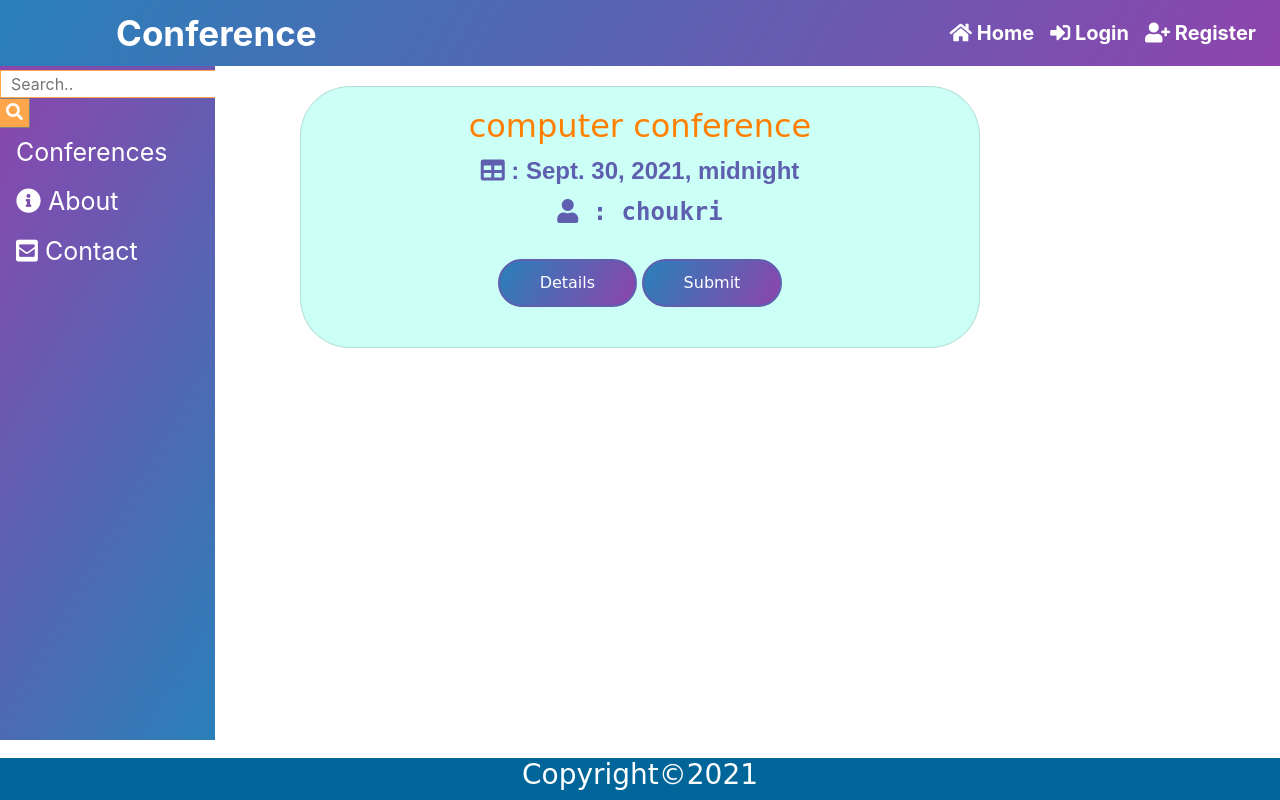
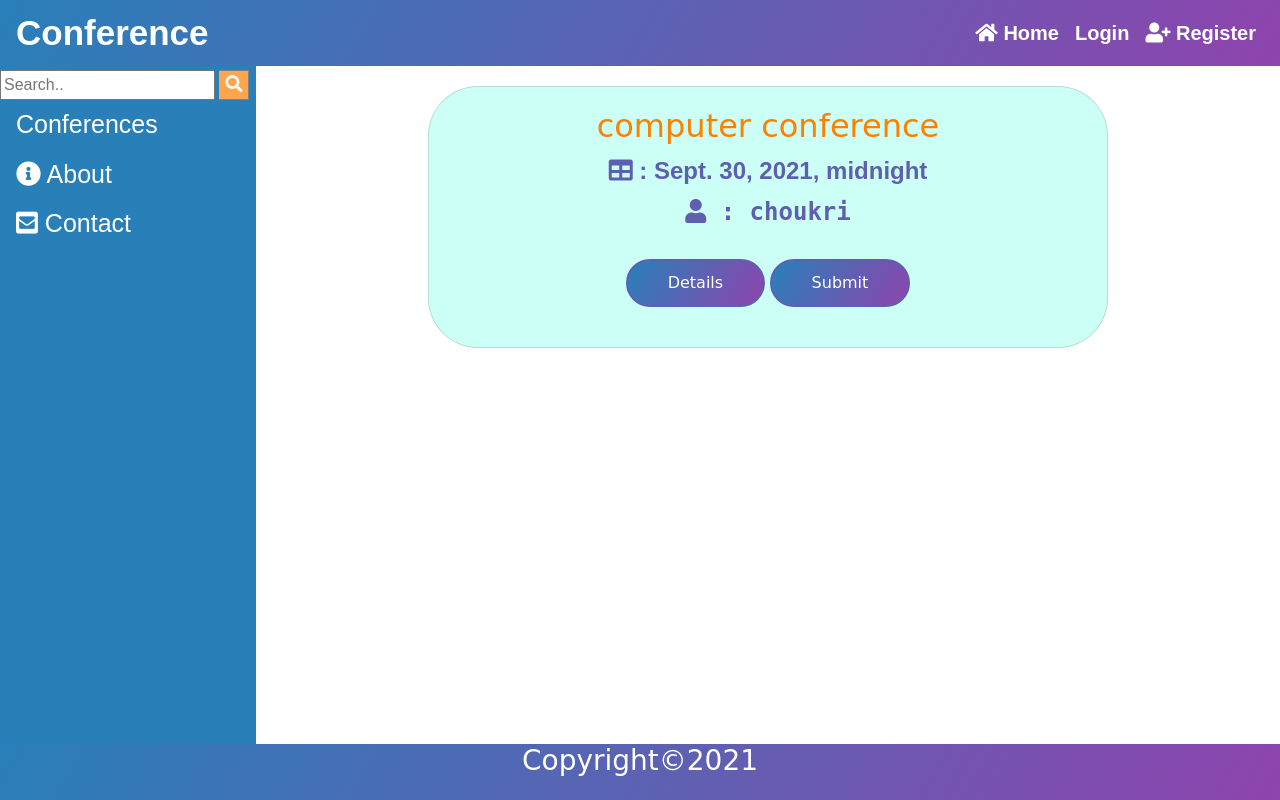
Before and after one commit to FathiAbdelMalek/MemoirProjet, a Django app: page / in a window 1280 px wide. Run offline with Django 3.2, Linux system fonts and the light colour scheme; data comes from the database, SQL or seed files in the repository; both versions use the stored data as it was after the commit; some libraries are stand-ins or nearby versions.

Commit message:
work with choukri in almost everything

```diff
--- a/accounts/urls.py
+++ b/accounts/urls.py
@@ -5,9 +5,11 @@ from . import views
 urlpatterns = [
     path('register/',
          views.RegisterView.as_view(template_name='accounts/register.html'),
+         # views.RegisterView.as_view(),
          name='register'),
     path('login/',
          auth_views.LoginView.as_view(template_name='accounts/login.html'),
+         # auth_views.LoginView.as_view(),
          name='login'),
     path('logout/',
          auth_views.LogoutView.as_view(),
--- a/conferences/templates/conferences/conference.html
+++ b/conferences/templates/conferences/conference.html
@@ -1,12 +1,7 @@
 {% extends 'base.html' %}
-{% load static %}
 {% load humanize %}
 
 {% block title %}{{ conference.title }}{% endblock %}
-
-{% block styles %}
-<link rel="stylesheet" href="{% static '/css/details.css' %}">
-{% endblock %}
 
 {% block content %}
     <table class="table table-bordered" id="table" align="center">
--- a/conferences/templates/conferences/create.html
+++ b/conferences/templates/conferences/create.html
@@ -3,6 +3,8 @@
 {% block title %}Create new Conference{% endblock %}
 
 {% block content %}
-    <h1>Create Conference</h1>
-    {% include 'includes/form.html' %}
+    <div class="my-form">
+        <h1>Create Conference</h1>
+        {% include 'includes/form.html' %}
+    </div>
 {% endblock %}
--- a/conferences/templates/conferences/index.html
+++ b/conferences/templates/conferences/index.html
@@ -1,12 +1,7 @@
 {% extends 'base.html' %}
 {% load humanize %}
-{% load static %}
 
 {% block title %}Home Page{% endblock %}
-
-{% block styles %}
-    <link rel="stylesheet" href="{% static '/css/home.css' %}">
-{% endblock %}
 
 {% block content %}
     {% for message in messages %}
--- a/notifications/templates/notifications/notes.html
+++ b/notifications/templates/notifications/notes.html
@@ -1,10 +1,6 @@
 {% extends 'base.html' %}
 {% load humanize %}
-{% load static %}
 {% block title %}Notifications{% endblock %}
-{% block style%}
-<link rel="stylesheet" href="{% static '/css/notifications.css' %}">
-{% endblock%}
 {% block content %}
   <div class="card mb-3" style="max-width: 720px;" id="container">
         <div class="row no-gutters">
--- a/profiles/templates/profiles/profile.html
+++ b/profiles/templates/profiles/profile.html
@@ -1,10 +1,7 @@
 {% extends 'base.html' %}
-{%load static%}
+
 {% block title %} Profile {% endblock %}
 
-{% block style%}
-<link rel="stylesheet" href="{% static '/css/profile.css' %}">
-{%endblock%}
 {% block content %}
 <div class="container">
     <div class="row d-flex justify-content-center">
--- a/static/css/footer.css
+++ b/static/css/footer.css
@@ -0,0 +1,15 @@
+footer {
+    height: 7%;
+    position: fixed;
+    left: 0;
+    bottom: 0;
+    width: 100%;
+    background: linear-gradient(120deg,#2980b9,#8e44ad);
+    color: white;
+    text-align: center;
+    font-weight: bold;
+    font-family: cursive;
+}
+.copy:hover{
+    color: #ffa64d;
+}
--- a/static/css/nav.css
+++ b/static/css/nav.css
@@ -2,15 +2,15 @@
     font-size:35px;
     font-weight: bold;
     color: #fff;
-    padding: 0 100px;
+    padding-left: 0;
     line-height: 50px;
     text-decoration: none;
 }
+
 .navbar-light{
     background: linear-gradient(120deg,#2980b9,#8e44ad);
+}
 
-
-}
  nav ul li a{
     color: white !important;
     line-height: 20px;
@@ -18,29 +18,26 @@
     font-size: 20px;
     padding-bottom: 10px;
     font-weight: bold;
-
-
 }
 
 nav ul ul li a{
     color: #000!important;
     font-weight: bold;
+}
 
-}
 nav ul ul li  a:hover{
     color: #fff !important ;
      background: linear-gradient(120deg,#2980b9,#8e44ad) !important;
     font-weight: bold;
 }
+
 nav ul  li a:hover{
     color: cyan;
     border-radius: 5px;
     box-shadow:  0 0 5px #33ffff,
                0 0 10px #66ffff;
+}
 
-
-}
 nav ul ul li{
     border-bottom: 1px solid black;
-
 }
--- a/static/css/sidebar.css
+++ b/static/css/sidebar.css
@@ -0,0 +1,40 @@
+aside {
+    width: 20%;
+    position: fixed;
+    z-index: 1;
+    top: 50px;
+    bottom: 7%;
+    left: 0;
+    background-color: #2980b9;
+    overflow-x: hidden;
+    padding-top: 20px;
+}
+
+aside a {
+    padding: 6px 8px 6px 16px;
+    text-decoration: none;
+    font-size: 25px;
+    color:white;
+    display: block;
+
+}
+
+aside a:hover {
+    color:#ffa64d ;
+    font-weight: bold;
+}
+
+form.search button {
+    background:#ffa64d;
+    color: white;
+    font-size: 17px;
+    border: 1px solid grey;
+    border-left: none;
+    cursor: pointer;
+}
+
+div form input[type=text]{
+    padding-left: 10px;
+    border:1px solid #ffa64d;
+    outline-color: #ffa64d ;
+}
--- /dev/null
+++ b/static/js/forms.js
@@ -0,0 +1,7 @@
+function openForm() {
+  document.getElementById("myForm").style.display = "block";
+}
+
+function closeForm() {
+  document.getElementById("myForm").style.display = "none";
+}
--- a/templates/base.html
+++ b/templates/base.html
@@ -6,25 +6,102 @@
     <meta name="viewport" content="width=device-width, initial-scale=1.0">
     <title>{% block title %}{% endblock %} - Memoir</title>
     <link rel="stylesheet" href="{% static '/css/nav.css' %}">
+    <link rel="stylesheet" href="{% static '/css/sidebar.css' %}">
     <link rel="stylesheet" href="{% static '/css/footer.css' %}">
     <link rel="stylesheet" href="{% static '/css/details.css' %}">
     <link rel="stylesheet" href="{% static '/css/profile.css' %}">
-    <link rel="stylesheet" href="{% static '/css/sidebar.css' %}">
     <link rel="stylesheet" href="{% static '/css/home.css' %}">
     <link rel="stylesheet" href="{% static '/css/notifications.css' %}">
-    {% block style%} {% endblock%}
     <link rel="stylesheet" href="https://pro.fontawesome.com/releases/v5.10.0/css/all.css"
           integrity="sha384-AYmEC3Yw5cVb3ZcuHtOA93w35dYTsvhLPVnYs9eStHfGJvOvKxVfELGroGkvsg+p"
           crossorigin="anonymous"/>
     <link rel="stylesheet" href="https://cdn.jsdelivr.net/npm/bootstrap@4.6.0/dist/css/bootstrap.min.css"
           integrity="sha384-B0vP5xmATw1+K9KRQjQERJvTumQW0nPEzvF6L/Z6nronJ3oUOFUFpCjEUQouq2+l"
           crossorigin="anonymous">
+
+<style>
+body {font-family: Arial, Helvetica, sans-serif;}
+* {box-sizing: border-box;}
+
+/* Button used to open the contact form - fixed at the bottom of the page */
+.open-button {
+  background-color: #555;
+  color: white;
+  padding: 16px 20px;
+  border: none;
+  cursor: pointer;
+  opacity: 0.8;
+  position: fixed;
+  bottom: 23px;
+  right: 28px;
+  width: 280px;
+}
+
+/* The popup form - hidden by default */
+.form-popup {
+  display: none;
+  position: fixed;
+  bottom: 0;
+  right: 15px;
+  border: 3px solid #f1f1f1;
+  z-index: 9;
+}
+
+/* Add styles to the form container */
+.form-container {
+  max-width: 300px;
+  padding: 10px;
+  background-color: white;
+}
+
+/* Full-width input fields */
+.form-container input[type=text], .form-container input[type=password] {
+  width: 100%;
+  padding: 15px;
+  margin: 5px 0 22px 0;
+  border: none;
+  background: #f1f1f1;
+}
+
+/* When the inputs get focus, do something */
+.form-container input[type=text]:focus, .form-container input[type=password]:focus {
+  background-color: #ddd;
+  outline: none;
+}
+
+/* Set a style for the submit/login button */
+.form-container .btn {
+  background-color: #04AA6D;
+  color: white;
+  padding: 16px 20px;
+  border: none;
+  cursor: pointer;
+  width: 100%;
+  margin-bottom:10px;
+  opacity: 0.8;
+}
+
+/* Add a red background color to the cancel button */
+.form-container .cancel {
+  background-color: red;
+}
+
+/* Add some hover effects to buttons */
+.form-container .btn:hover, .open-button:hover {
+  opacity: 1;
+}
+</style>
 </head>
 <body>
-{% include 'includes/nav.html' %}
-{% include 'includes/aside.html' %}
-{% block content %}{% endblock %}
-{% include 'includes/footer.html' %}
+    <main>
+        {% include 'includes/nav.html' %}
+        {% include 'includes/aside.html' %}
+        <article style="margin-left: 20%; margin-bottom: 10%">
+            {% block content %}{% endblock %}
+        </article>
+        {% include 'includes/footer.html' %}
+    </main>
+    <script src="{% static '/js/forms.js' %}"></script>
     <script src="https://code.jquery.com/jquery-3.5.1.slim.min.js"
             integrity="sha384-DfXdz2htPH0lsSSs5nCTpuj/zy4C+OGpamoFVy38MVBnE+IbbVYUew+OrCXaRkfj"
             crossorigin="anonymous"></script>
--- a/templates/includes/aside.html
+++ b/templates/includes/aside.html
@@ -1,55 +1,9 @@
-<style>
-.sidebar {
-  height: 86.2%;
-  width: 215px;
-  position: fixed;
-  z-index: 1;
-  top: 50px;
-  left: 0;
-  background:  linear-gradient(120deg,#8e44ad,#2980b9);
-  overflow-x: hidden;
-  padding-top: 20px;
-
-}
-
-.sidebar a {
-  padding: 6px 8px 6px 16px;
-  text-decoration: none;
-  font-size: 25px;
-  color:white;
-  display: block;
-
-}
-
-.sidebar a:hover {
-  color:#ffa64d ;
-    font-weight: bold;
-}
- form.search button {
-  background:#ffa64d;
-  color: white;
-  font-size: 17px;
-  border: 1px solid grey;
-  border-left: none;
-  cursor: pointer;
-
-
-}
-    div form input[type=text]{
-        padding-left: 10px;
-        border:1px solid #ffa64d;
-        outline-color: #ffa64d ;
-
-    }
-    </style>
-
-<div class="sidebar">
+<aside>
     <form class="search" style="margin:auto;max-width:300px">
         <input class="input" type="text" placeholder="Search.." >
         <button type="submit"><i class="fa fa-search"></i></button>
     </form>
-
     <a href="{% url 'home' %}">Conferences</a>
     <a href="#"><i class="fas fa-info-circle"></i> About</a>
     <a href="#"><i class="fas fa-envelope-square"></i>  Contact</a>
-</div>
+</aside>
--- a/templates/includes/footer.html
+++ b/templates/includes/footer.html
@@ -1,23 +1,3 @@
-<style>
-.footer {
-   position: fixed;
-   left: 0;
-   bottom: 0;
-   width: 100%;
-   background-color:  #006699;
-   color: white;
-   text-align: center;
-    font-weight: bold;
-    font-family: cursive;
-}
-    .copy:hover{
-        color: #ffa64d;
-    }
-</style>
-
-
-
-
-<footer class="footer">
+<footer>
   <h3 class="copy">Copyright&copy;2021</h3>
 </footer>
--- a/templates/includes/form.html
+++ b/templates/includes/form.html
@@ -1,7 +1,9 @@
 {% load widget_tweaks %}
 
-<form method="post" enctype="multipart/form-data" novalidate>
-    {% csrf_token %}
+{#<form method="post" enctype="multipart/form-data" novalidate>#}
+    {% for error in form.non_field_errors %}
+        {{ error }}
+    {% endfor %}
     {% for field in form %}
         <div class="form-group">
             {{ field.label_tag }}
@@ -22,5 +24,4 @@
             {% endif %}
         </div>
     {% endfor %}
-    <input class="btn btn-primary" type="submit" name="submit" id="submit" value="Submit">
-</form>
+{#</form>#}
--- a/templates/includes/nav.html
+++ b/templates/includes/nav.html
@@ -1,4 +1,3 @@
-{% load static %}
 <nav class="navbar navbar-expand-lg navbar-light sticky-top" >
     <a href="{% url 'home' %}"id="home">Conference</a>
     <button class="navbar-toggler" type="button"
@@ -7,7 +6,7 @@
         <span class="navbar-toggler-icon"></span>
     </button>
     <div class="collapse navbar-collapse" id="navbarNavDropdown">
-        <ul class="navbar-nav ml-auto " >
+        <ul class="navbar-nav ml-auto ">
             <li class="nav-item ">
                 <a href="{% url 'home' %}" class="nav-link">
                     <i class="fa fa-home"></i> Home
@@ -67,14 +66,35 @@
                 </div>
             {% else %}
                 <li class="nav-item ">
-                    <a href="{% url 'login' %}" class="nav-link"  >
-                        <i class="fas fa-sign-in-alt"></i> Login
-                    </a>
+{#                    <a class="nav-link">#}
+{#                        <i class="fas fa-sign-in-alt"></i> Login#}
+{#                    </a>#}
+                    <a href="#" class="nav-link">Login</a>
                 </li>
                 <li class="nav-item " >
-                    <a href="{% url 'register' %}" class="nav-link"  >
+                    <a class="nav-link" onclick="openForm()">
                         <i class="fas fa-user-plus"></i> Register
                     </a>
+                    <div class="form-popup" id="myForm">
+                        <form class="form-container" method="post">
+                            {% csrf_token %}
+                            {% include 'includes/form.html' %}
+                            <button class="btn btn-primary" type="submit" name="submit" id="submit">Register</button>
+                            <button class="btn btn-danger" onclick="closeForm()">Close</button>
+                        </form>
+                    </div>
+{#                            <h1>Login</h1>#}
+{##}
+{#                            <label for="email"><b>Email</b></label>#}
+{#                            <input type="text" placeholder="Enter Email" name="email" required>#}
+{##}
+{#                            <label for="psw"><b>Password</b></label>#}
+{#                            <input type="password" placeholder="Enter Password" name="psw" required>#}
+{##}
+{#                            <button class="btn btn-primary" type="submit" name="submit" id="submit">Login</button>#}
+{#                            <button class="btn btn-danger" onclick="closeForm()">Close</button>#}
+{#                        </form>#}
+{#                    </div>#}
                 </li>
             {% endif %}
         </ul>
```
Also changed, not shown: db.sqlite3. Lines whose indentation alone changed are shown as unchanged.
